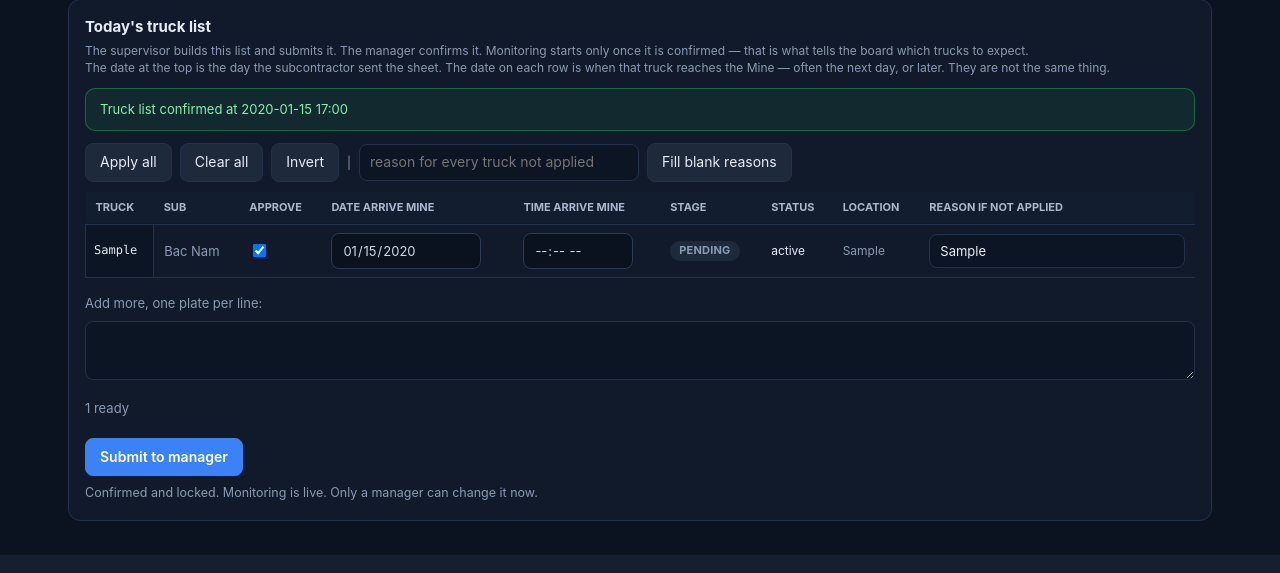
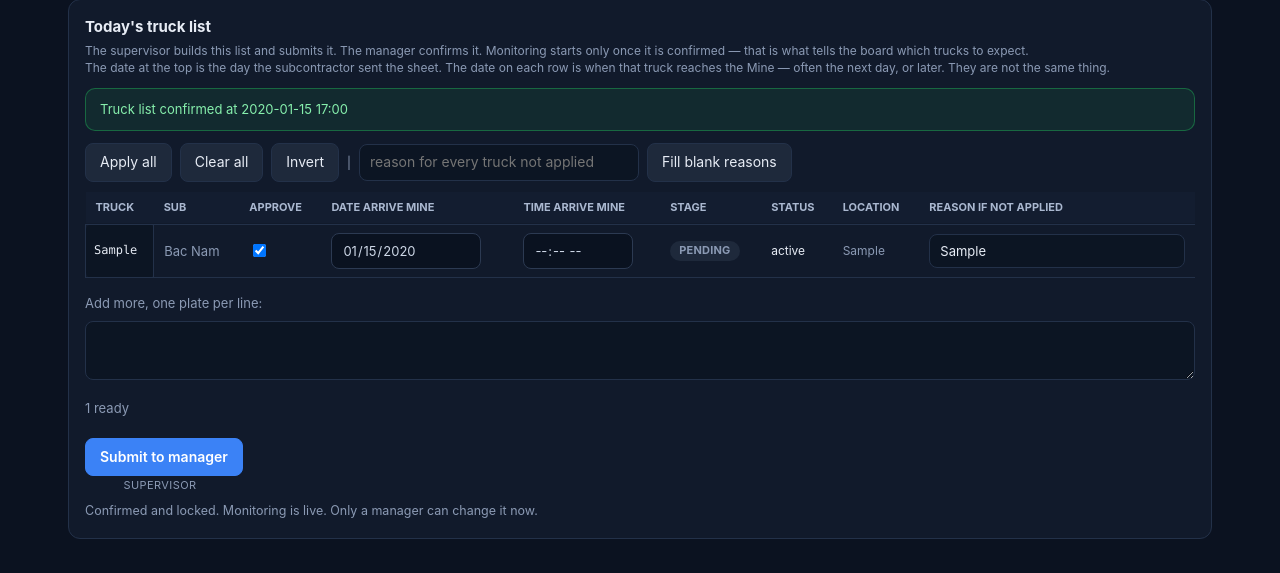
Before and after one commit to phitchayuthyamsri-hub/Coalapp, a Flask app: page /readiness in a window 1280 px wide. Shown: the part 304-877 px from the top of the page. Run offline with Flask 3, Linux system fonts and the light colour scheme; a user stored in the database is signed in; data comes from the database, SQL or seed files in the repository; tables that the repository leaves empty hold one stand-in row (values such as "Sample post").

Commit message:
Readiness: say whose job each action is, for the admin who sees them all
Submit, Confirm and Reject sat side by side with equal weight. Each role
only ever sees its own - a supervisor gets Submit, a manager gets Confirm
and Reject - so for them nothing was ambiguous. An admin stands in for
every role and therefore sees all three, with nothing to say which
belongs to whom.

A second row under the buttons now captions each one with the role that
owns it, shown only to an admin and only under the buttons actually
visible. Everyone else sees their single button, uncaptioned, as before.

Co-Authored-By: Claude Opus 5 <noreply@anthropic.com>

```diff
--- a/app/templates/shift_board.html
+++ b/app/templates/shift_board.html
@@ -77,6 +77,9 @@
   .plate{background:#0c1523;border:1px solid var(--line);border-radius:6px;
          padding:3px 8px;font-size:12px;font-family:ui-monospace,Consolas,monospace}
   .msg{font-size:12px;margin-left:8px}
+  .whose{font-size:11px;color:var(--mut);text-transform:uppercase;
+         letter-spacing:.4px;text-align:center;display:none}
+  #capSubmit{width:150px} #capConfirm{width:86px} #capReject{width:78px}
   .msg.ok{color:var(--ok)} .msg.err{color:var(--bad)}
   .empty{color:var(--mut);font-size:13px;padding:8px 0}
   /* Embedded in the operations shell: the shell supplies the header, so the
@@ -159,6 +162,15 @@ if (location.search.indexOf('embed=1') >= 0) document.body.classList.add('embed'
       <span id="dirty" style="display:none;color:var(--warn);font-size:12px;font-weight:600">
         ● unsaved changes — whatever you press next will use what is on screen</span>
       <span class="msg" id="listMsg"></span>
+    </div>
+    <!-- Admins are stood in for every role, so they see every button. This row
+         says whose job each one is, rather than leaving three buttons of equal
+         weight with nothing to tell them apart. Hidden for everyone else, who
+         only ever sees their own. -->
+    <div class="row" id="whoseRow" style="display:none;margin-top:2px;gap:0">
+      <span id="capSubmit"  class="whose">supervisor</span>
+      <span id="capConfirm" class="whose">manager</span>
+      <span id="capReject"  class="whose">manager</span>
     </div>
     <div id="nextStep" style="color:var(--mut);font-size:12.5px;margin-top:8px"></div>
     <div id="roleNote" style="color:var(--mut);font-size:12px;margin-top:2px"></div>
@@ -537,6 +549,12 @@ async function loadList(){
   show('#btnSubmit',  c.submit);
   show('#btnConfirm', c.confirm);
   show('#btnReject',  c.reject);
+  // Only an admin ever sees more than one of these, so only an admin needs
+  // telling which is which.
+  const many = (ROLE === 'admin');
+  $('#whoseRow').style.display = many ? '' : 'none';
+  [['#capSubmit', c.submit], ['#capConfirm', c.confirm], ['#capReject', c.reject]]
+    .forEach(function(p){ $(p[0]).style.display = (many && p[1]) ? 'inline-block' : 'none'; });
 
   // Say what the next step is, so nobody has to infer it from the buttons.
   const NEXT = {
```
